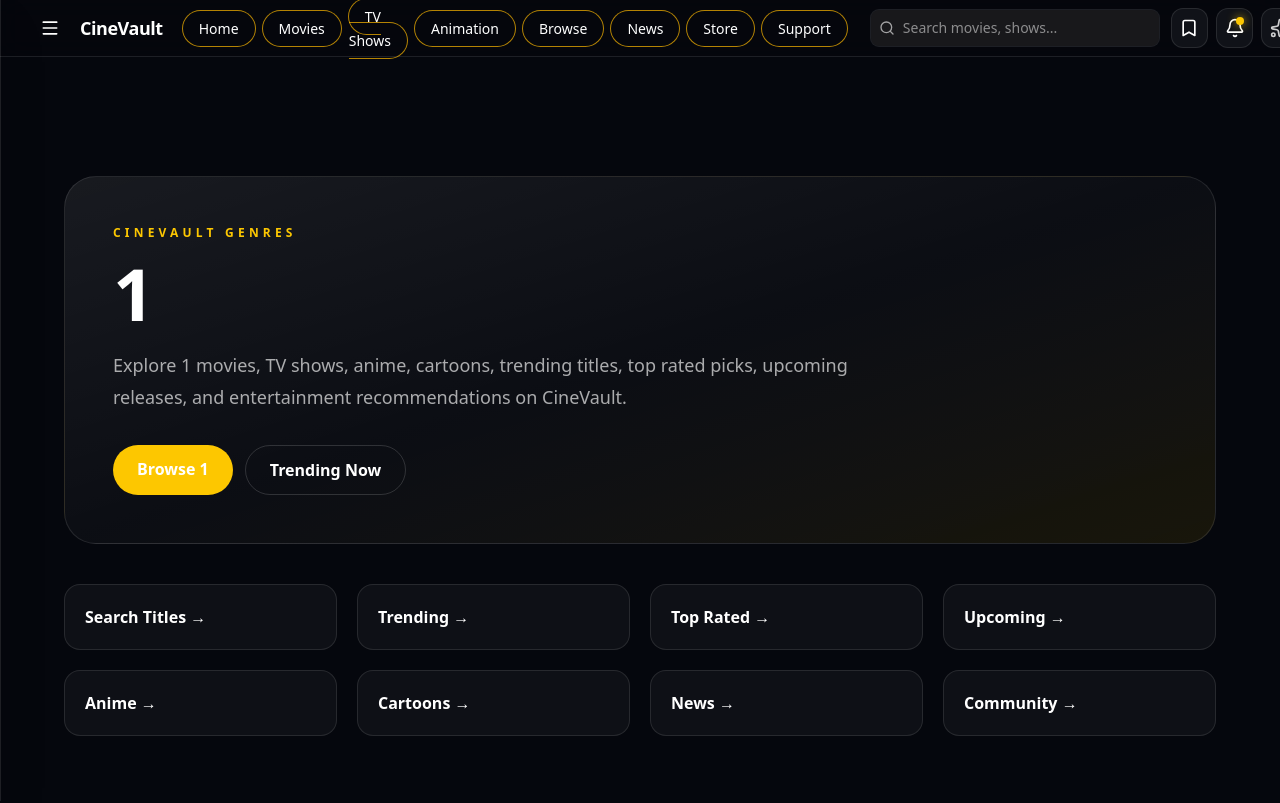
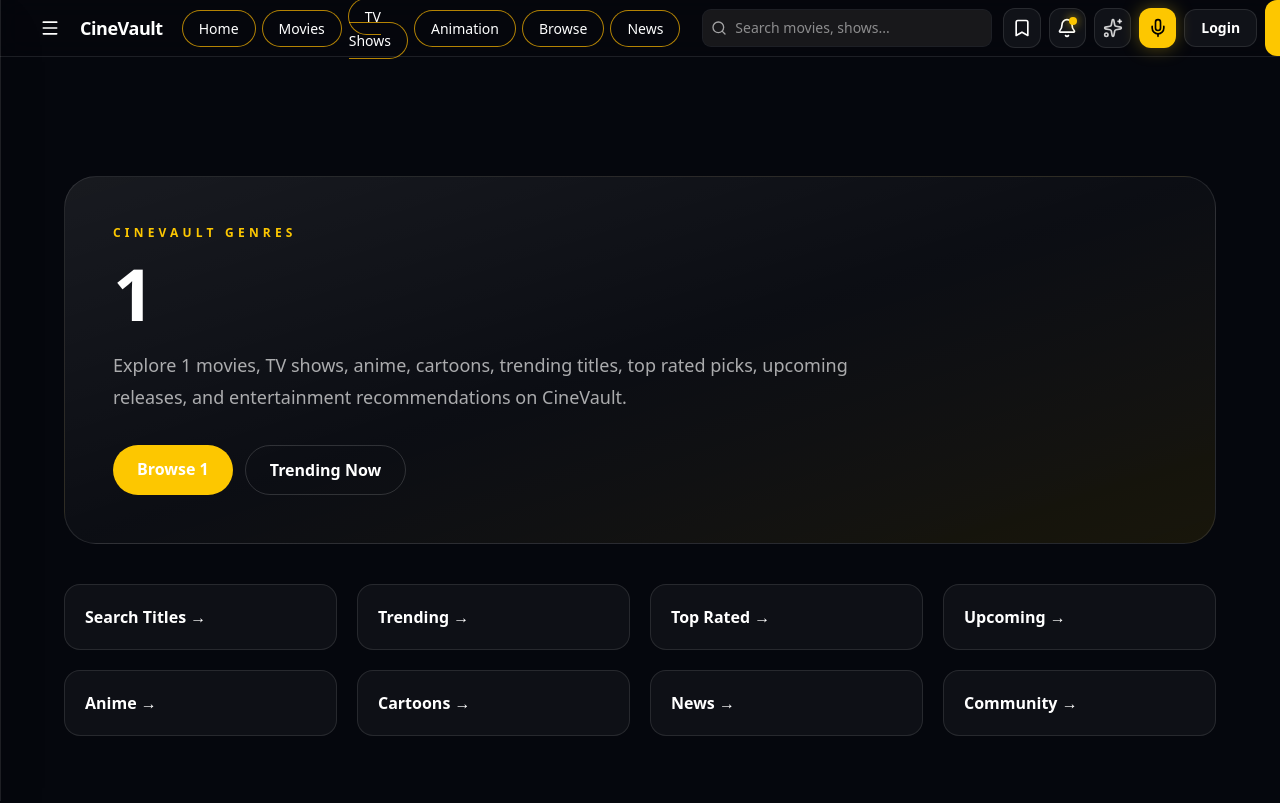
Before and after one commit to breezy23333/cinevault, a Next.js app: page /genre/1 in a window 1280 px wide. Shown: the top 803 px of the page. Built offline with nearby package versions, Linux system fonts and the light colour scheme.

Commit message:
Refine navbar dropdown groups

```diff
--- a/components/Navbar.tsx
+++ b/components/Navbar.tsx
@@ -18,10 +18,8 @@ import {
 } from "lucide-react";
 
 const NAV_GROUPS = [
-  {
-    label: "Home",
-    href: "/",
-  },
+  { label: "Home", href: "/" },
+
   {
     label: "Movies",
     href: "/movie",
@@ -32,6 +30,7 @@ const NAV_GROUPS = [
       { label: "Upcoming Movies", href: "/upcoming" },
     ],
   },
+
   {
     label: "TV Shows",
     href: "/tv",
@@ -41,6 +40,7 @@ const NAV_GROUPS = [
       { label: "Top Rated TV", href: "/top" },
     ],
   },
+
   {
     label: "Animation",
     href: "/animation",
@@ -49,10 +49,19 @@ const NAV_GROUPS = [
       { label: "Cartoons", href: "/cartoons" },
     ],
   },
+
   {
     label: "Browse",
     href: "/search",
+    dropdown: [
+      { label: "Search", href: "/search" },
+      { label: "Library", href: "/library" },
+      { label: "Community", href: "/community" },
+      { label: "Store", href: "/store" },
+      { label: "Support", href: "/support" },
+    ],
   },
+
   {
     label: "News",
     href: "/news",
@@ -61,14 +70,6 @@ const NAV_GROUPS = [
       { label: "Gaming", href: "/news/gaming" },
       { label: "Sports", href: "/news/sports" },
     ],
-  },
-  {
-    label: "Store",
-    href: "/store",
-  },
-  {
-    label: "Support",
-    href: "/support",
   },
 ] as const;
 
@@ -209,7 +210,7 @@ export default function Navbar() {
                   </Link>
 
                   {"dropdown" in item && item.dropdown && (
-                    <div className="invisible absolute left-0 top-full z-50 mt-3 w-56 rounded-2xl border border-white/10 bg-[#0b0f1a]/95 p-2 opacity-0 shadow-2xl backdrop-blur-xl transition group-hover:visible group-hover:opacity-100">
+                    <div className="invisible absolute left-0 top-full z-50 mt-1 w-56 rounded-2xl border border-white/10 bg-[#0b0f1a]/95 p-2 opacity-0 shadow-2xl backdrop-blur-xl transition group-hover:visible group-hover:opacity-100">
                       {item.dropdown.map((drop) => (
                         <Link
                           key={drop.href}
```
